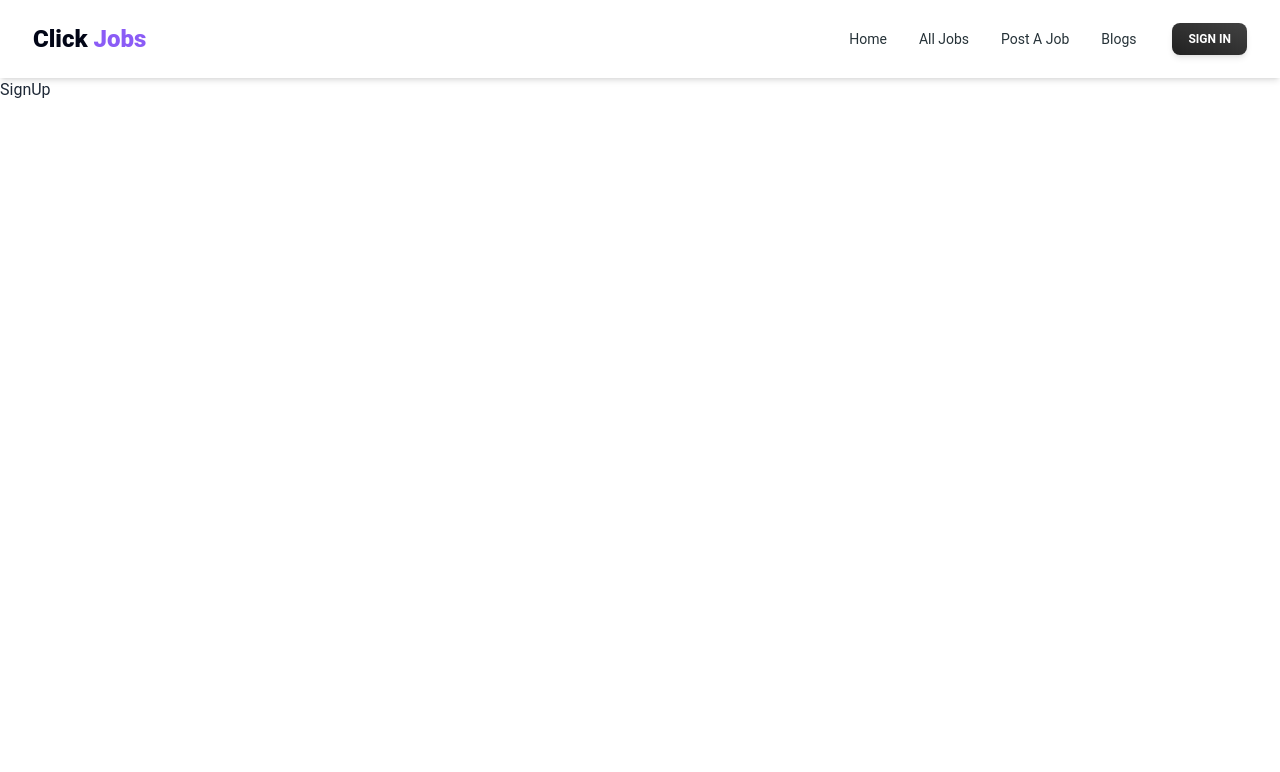
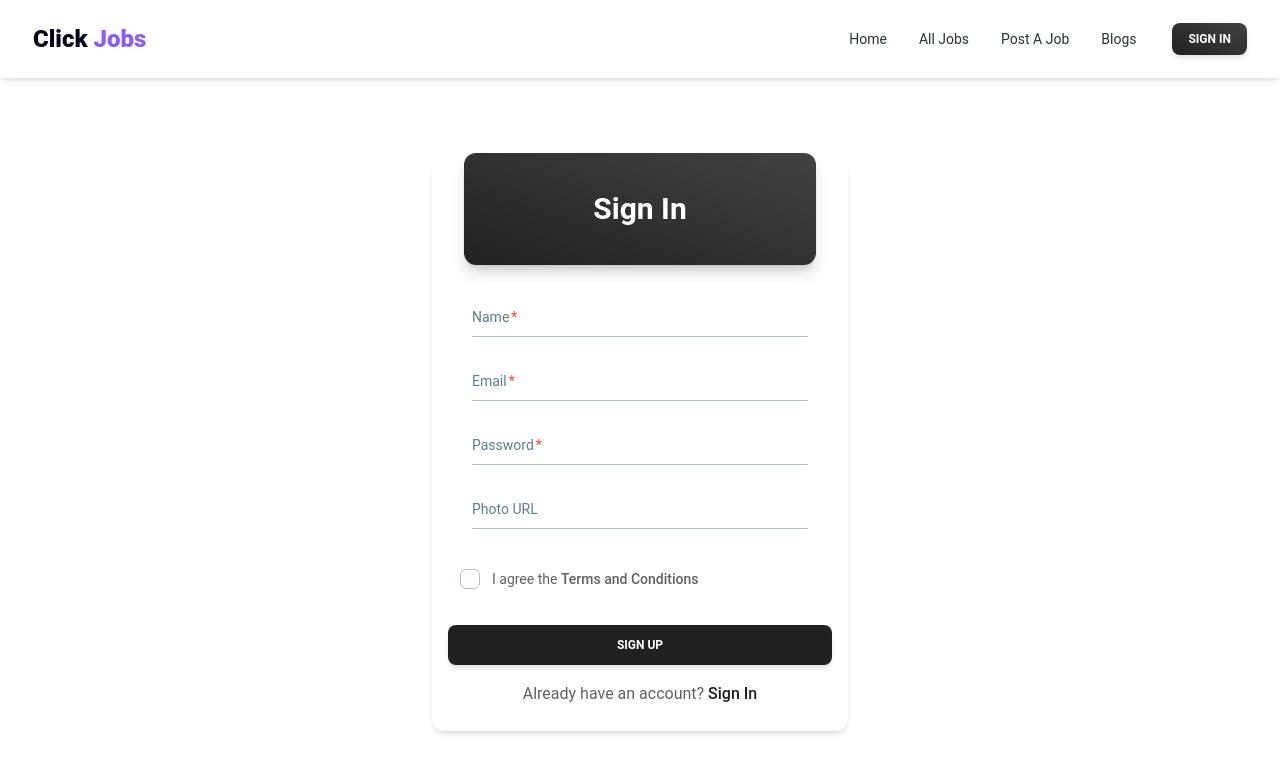
Before and after one commit to Naim-Ahmad/click-jobs-client, a React (Vite) app: page /sign-up in a window 1280 px wide. Shown: the top 772 px of the page. Built offline with nearby package versions, Linux system fonts and the light colour scheme.

Commit message:
firebase sdk  configured

```diff
--- /dev/null
+++ b/src/config/firebase.config.js
@@ -0,0 +1,20 @@
+
+import { initializeApp } from "firebase/app";
+import { getAuth } from 'firebase/auth';
+
+// Your web app's Firebase configuration
+const firebaseConfig = {
+  apiKey:import.meta.env.VITE_APIKEY,
+  authDomain:import.meta.env.VITE_AUTHDOMAIN,
+  projectId:import.meta.env.VITE_PROJECTID,
+  storageBucket:import.meta.env.VITE_STORAGEBUCKET,
+  messagingSenderId:import.meta.env.VITE_MESSAGINGSENDERID,
+  appId:import.meta.env.VITE_APPID
+};
+
+// Initialize Firebase
+const app = initializeApp(firebaseConfig);
+
+const auth = getAuth(app);
+
+export default auth;
--- a/src/layout/StickyNavbar.jsx
+++ b/src/layout/StickyNavbar.jsx
@@ -108,7 +108,6 @@ export default function StickyNavbar() {
               <Button
                 variant="gradient"
                 size="sm"
-                color="violet-500"
                 className="hidden lg:inline-block bg-violet-500"
               >
                 <Link to="/sign-in">
--- a/src/pages/SignIn/SignIn.jsx
+++ b/src/pages/SignIn/SignIn.jsx
@@ -7,6 +7,7 @@ import {
     Input,
     Typography
 } from "@material-tailwind/react";
+import { Link } from "react-router-dom";
 
 export default function SignIn() {
   return (
@@ -22,8 +23,8 @@ export default function SignIn() {
           </Typography>
         </CardHeader>
         <CardBody className="flex flex-col gap-4">
-          <Input label="Email" size="lg" />
-          <Input label="Password" size="lg" />
+          <Input variant="standard" label="Email" size="lg" />
+          <Input variant="standard" label="Password" size="lg" />
 
         </CardBody>
         <CardFooter className="pt-0">
@@ -33,17 +34,18 @@ export default function SignIn() {
           <Typography variant="small" className="mt-6 flex justify-center">
             Don&apos;t have an account?
             <Typography
-              as="a"
-              href="#signup"
+              as="span"
               variant="small"
               color="blue-gray"
               className="ml-1 font-bold"
             >
-              Sign up
+
+              <Link to="/sign-up">Sign up</Link>
             </Typography>
           </Typography>
         </CardFooter>
       </Card>
+
     </div>
   );
 }
--- a/src/pages/SignUp/SignUp.jsx
+++ b/src/pages/SignUp/SignUp.jsx
@@ -1,7 +1,71 @@
+import {
+    Button,
+    Card,
+    CardBody,
+    CardHeader,
+    Checkbox,
+    Input,
+    Typography,
+} from "@material-tailwind/react";
+import { Link } from "react-router-dom";
 
 export default function SignUp() {
 
-    return (
-        <div>SignUp</div>
-    )
+    const handleSignUp = e => {
+        console.log(e.target)
+    }
+  return (
+    <div className="flex items-center justify-center mt-2 min-h-[90svh]">
+      <Card className="p-4" color="transparent">
+      <CardHeader
+          variant="gradient"
+          color="gray"
+          className="grid h-28 place-items-center"
+        >
+          <Typography variant="h3" color="white">
+            Sign In
+          </Typography>
+        </CardHeader>
+        <form onSubmit={handleSignUp} className=" mb-2 w-80 max-w-screen-lg sm:w-96">
+          <div className="mb-1 flex flex-col gap-6">
+            <CardBody className="flex flex-col gap-4">
+
+              <Input variant="standard" name="text" type="text" label="Name" size="lg" required/>
+              <Input variant="standard" name="email" type="email" label="Email" size="lg" required/>
+              <Input variant="standard" name="password" type="password" label="Password" size="lg" required/>
+              <Input variant="standard" name="url" type="url" label="Photo URL" size="lg"/>
+
+            </CardBody>
+          </div>
+          <Checkbox
+            label={
+              <Typography
+                variant="small"
+                color="gray"
+                className="flex items-center font-normal"
+              >
+                I agree the
+                <a
+                  href="#"
+                  className="font-medium transition-colors hover:text-gray-900"
+                >
+                  &nbsp;Terms and Conditions
+                </a>
+              </Typography>
+            }
+
+          />
+          <Button type="submit" className="mt-6" fullWidth>
+            sign up
+          </Button>
+          <Typography color="gray" className="mt-4 text-center font-normal">
+            Already have an account?{" "}
+            <Link to="/sign-in" className="font-medium text-gray-900">
+              Sign In
+            </Link>
+          </Typography>
+        </form>
+      </Card>
+    </div>
+  );
 }
```
